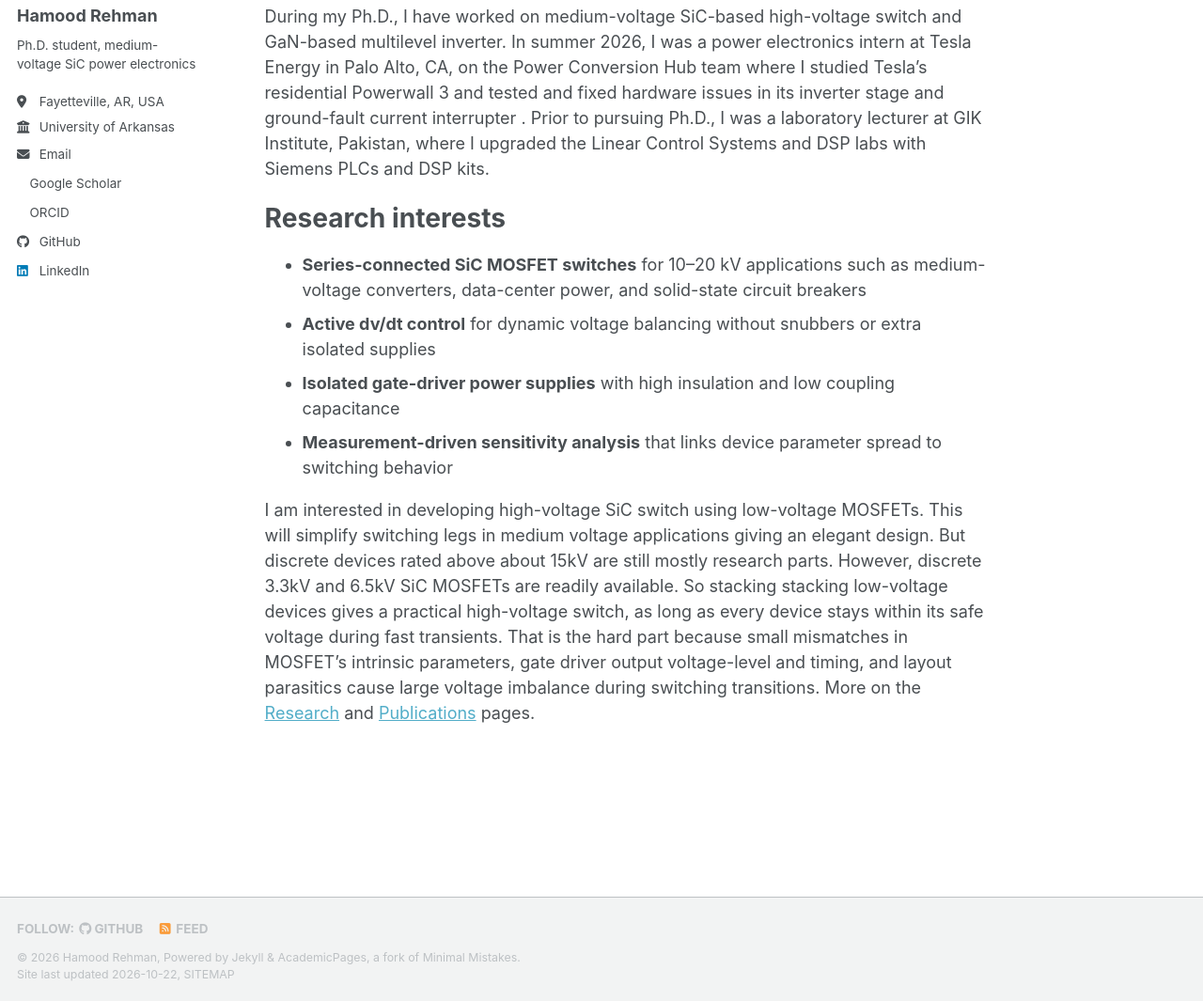
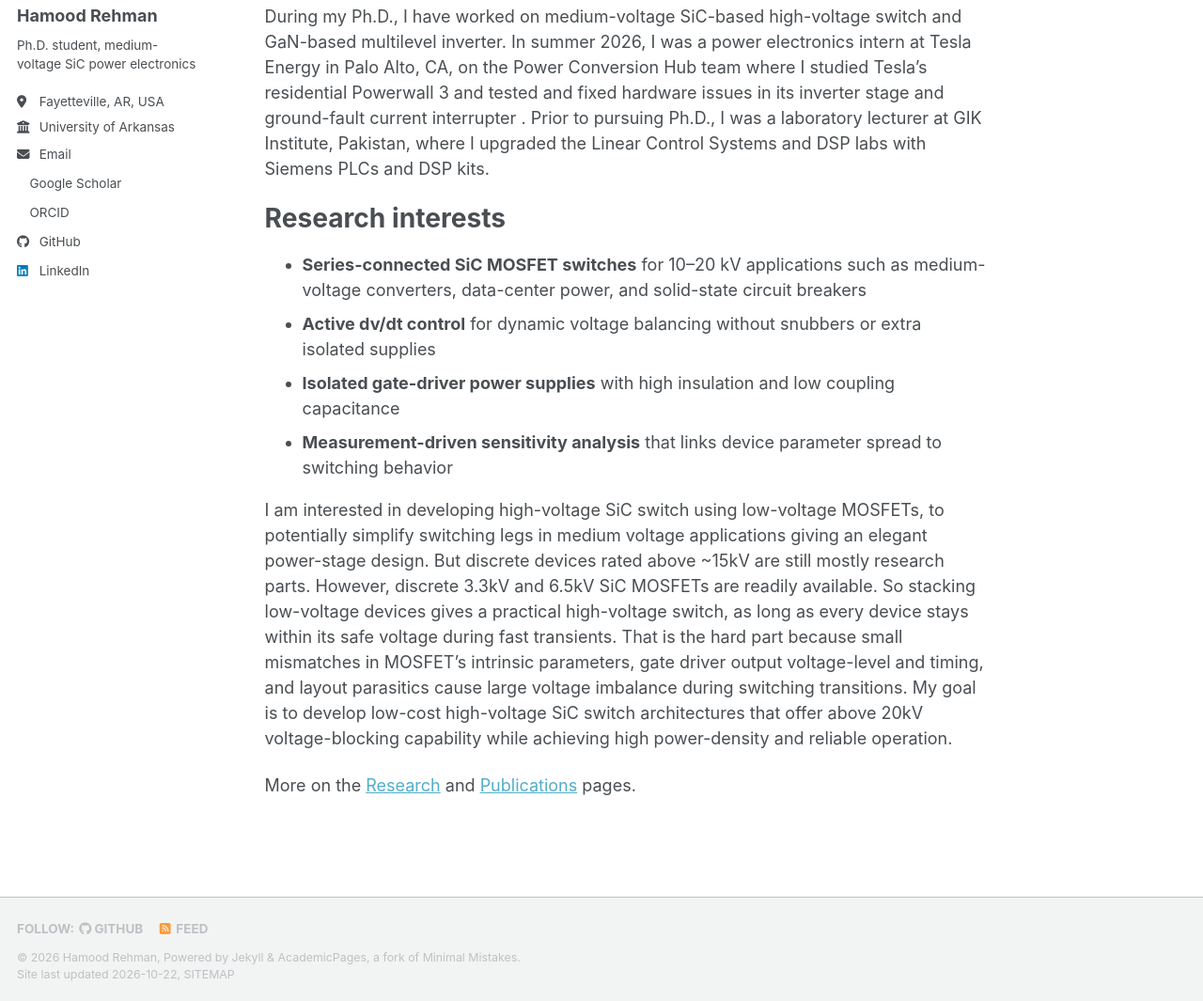
Before and after one commit to hamood-rehman/hamood-rehman.github.io, a Jekyll site: the page built from _pages/about.md, in a window 1280 px wide and 1363 px high, cut to the strip 298-1363 px from the top of the window. Shown: the whole strip at 94% size. Built offline with Jekyll 4.4.1, drawn with Linux system fonts in a browser that asks for light colours; a style sheet for code colours, icons or effects is not loaded.

Commit message:
Update about.md

```diff
--- a/_pages/about.md
+++ b/_pages/about.md
@@ -19,4 +19,6 @@ Research interests
 - **Isolated gate-driver power supplies** with high insulation and low coupling capacitance
 - **Measurement-driven sensitivity analysis** that links device parameter spread to switching behavior
 
-I am interested in developing high-voltage SiC switch using low-voltage MOSFETs. This will simplify switching legs in medium voltage applications giving an elegant design. But discrete devices rated above about 15kV are still mostly research parts. However, discrete 3.3kV and 6.5kV SiC MOSFETs are readily available. So stacking stacking low-voltage devices gives a practical high-voltage switch, as long as every device stays within its safe voltage during fast transients. That is the hard part because small mismatches in MOSFET's intrinsic parameters, gate driver output voltage-level and timing, and layout parasitics cause large voltage imbalance during switching transitions. More on the [Research]({{ site.baseurl }}/research/) and [Publications]({{ site.baseurl }}/publications/) pages.
+I am interested in developing high-voltage SiC switch using low-voltage MOSFETs, to potentially simplify switching legs in medium voltage applications giving an elegant power-stage design. But discrete devices rated above ~15kV are still mostly research parts. However, discrete 3.3kV and 6.5kV SiC MOSFETs are readily available. So stacking low-voltage devices gives a practical high-voltage switch, as long as every device stays within its safe voltage during fast transients. That is the hard part because small mismatches in MOSFET's intrinsic parameters, gate driver output voltage-level and timing, and layout parasitics cause large voltage imbalance during switching transitions. My goal is to develop low-cost high-voltage SiC switch architectures that offer above 20kV voltage-blocking capability while achieving high power-density and reliable operation.
+
+More on the [Research]({{ site.baseurl }}/research/) and [Publications]({{ site.baseurl }}/publications/) pages.
```
